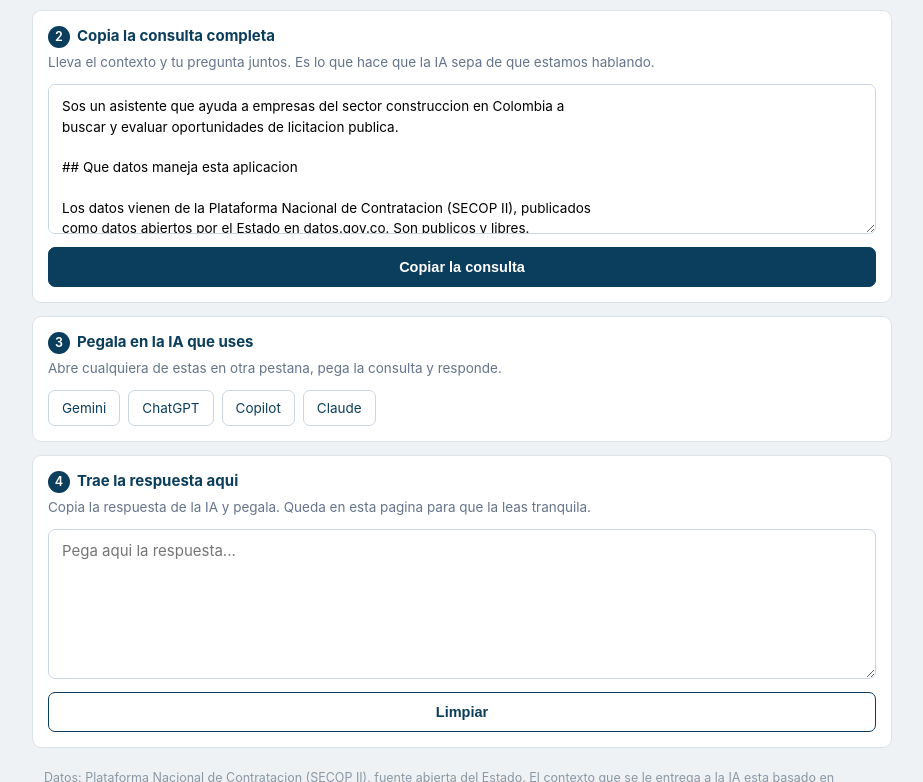
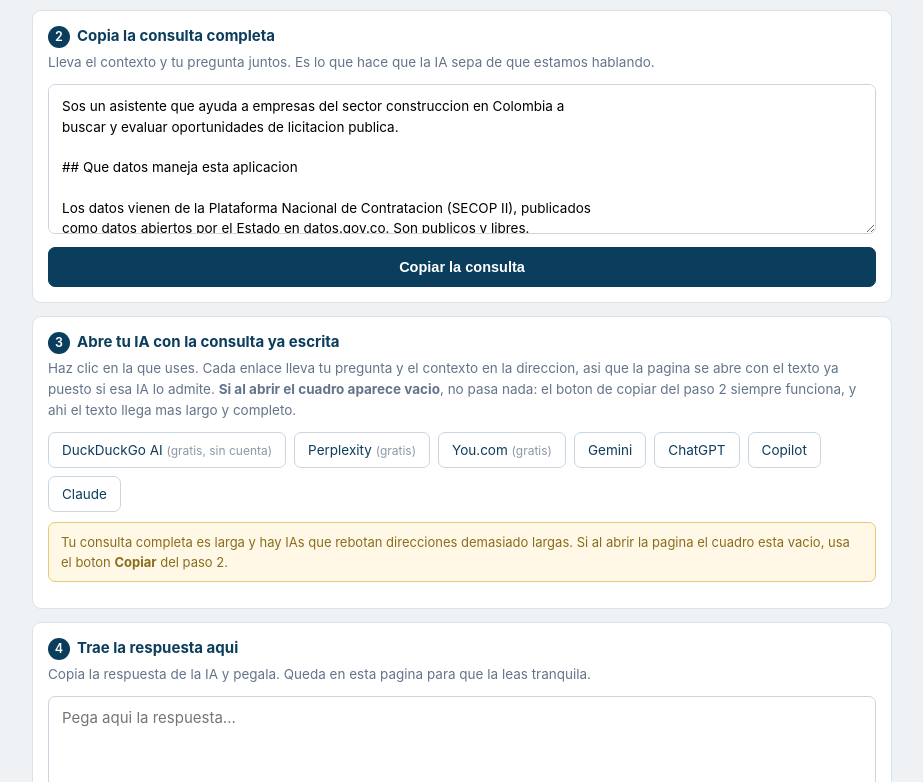
Before and after one commit to oscarFlerez/Trabajos, a plain HTML site: page web/agente.html in a window 1280 px wide. Shown: the part 465-1247 px from the top of the page, without its empty margins (178-1101 px from the left). Drawn offline with Linux system fonts and the light colour scheme.

Commit message:
Los enlaces abren la IA con la consulta ya escrita

```diff
--- a/web/agente.html
+++ b/web/agente.html
@@ -100,15 +100,18 @@
   </div>
 
   <div class="paso">
-    <h2><span class="num">3</span>Pegala en la IA que uses</h2>
-    <p>Abre cualquiera de estas en otra pestana, pega la consulta y responde.</p>
-    <div class="ias">
-      <a href="https://gemini.google.com/app" target="_blank" rel="noopener">Gemini</a>
-      <a href="https://chatgpt.com/" target="_blank" rel="noopener">ChatGPT</a>
-      <a href="https://copilot.microsoft.com/" target="_blank" rel="noopener">Copilot</a>
-      <a href="https://claude.ai/" target="_blank" rel="noopener">Claude</a>
-    </div>
+    <h2><span class="num">3</span>Abre tu IA con la consulta ya escrita</h2>
+    <p>Haz clic en la que uses. Cada enlace lleva tu pregunta y el contexto en la direccion,
+       asi que la pagina se abre con el texto ya puesto si esa IA lo admite.
+       <b>Si al abrir el cuadro aparece vacio</b>, no pasa nada: el boton de copiar del paso 2
+       siempre funciona, y ahi el texto llega mas largo y completo.</p>
+    <div class="ias" id="ias"></div>
+    <p id="largo" style="display:none;color:#8a6d1a;background:#fff8e6;border:1px solid #e8c877;
+       padding:9px 12px;border-radius:7px;font-size:13px;margin-top:10px">
+      Tu consulta completa es larga y hay IAs que rebotan direcciones demasiado largas.
+      Si al abrir la pagina el cuadro esta vacio, usa el boton <b>Copiar</b> del paso 2.</p>
   </div>
+
 
   <div class="paso">
     <h2><span class="num">4</span>Trae la respuesta aqui</h2>
@@ -137,9 +140,48 @@ const okCopia = document.getElementById("okCopia");
 
 const SEPARADOR = "\n\n---\n\nPREGUNTA DEL USUARIO:\n";
 
+/* Cada IA acepta el texto inicial de forma distinta. Algunas lo leen de la
+   direccion y abren el cuadro ya escrito; otras no lo soportan. Poner el
+   parametro no cuesta nada: si la IA lo lee, ahorra el pegado; si no, el
+   boton de copiar del paso 2 cubre el caso.
+
+   La diferencia se nota de verdad en un navegador, no se puede comprobar con
+   una peticion hecha desde el servidor: varias de estas webs responden 403 a
+   cualquier peticion que no venga de un navegador de verdad. */
+const IAS = [
+  { n: "DuckDuckGo AI", base: "https://duckduckgo.com/", p: "q", extra: "ia=chat&",
+    nota: "gratis, sin cuenta" },
+  { n: "Perplexity", base: "https://www.perplexity.ai/search?", p: "q", extra: "",
+    nota: "gratis" },
+  { n: "You.com", base: "https://you.com/search?", p: "q", extra: "", nota: "gratis" },
+  { n: "Gemini", base: "https://gemini.google.com/app?", p: "q", extra: "", nota: "" },
+  { n: "ChatGPT", base: "https://chatgpt.com/?", p: "q", extra: "", nota: "" },
+  { n: "Copilot", base: "https://copilot.microsoft.com/?", p: "q", extra: "", nota: "" },
+  { n: "Claude", base: "https://claude.ai/new?", p: "q", extra: "", nota: "" },
+];
+
+/* Por debajo de esto casi todas las webs aceptan la direccion. Por encima,
+   algunas la rebotan. A partir de 1500 caracteres de URL es riesgoso. */
+const LIMITE_URL = 1500;
+
+const cajaIas = document.getElementById("ias");
+const avisoLargo = document.getElementById("largo");
+
+function armarIas(texto) {
+  const codificada = encodeURIComponent(texto);
+  avisoLargo.style.display = codificada.length > LIMITE_URL ? "block" : "none";
+  cajaIas.innerHTML = IAS.map((ia) => {
+    const url = (ia.base + ia.extra + ia.p + "=" + codificada).replace(/&/g, "&amp;");
+    const marca = ia.nota ? ' <span style="color:#8b98a4;font-size:12px">(' + ia.nota + ")</span>" : "";
+    return '<a href="' + url + '" target="_blank" rel="noopener">' + ia.n + marca + "</a>";
+  }).join("");
+}
+
 function armar() {
   const p = pregunta.value.trim();
-  prompt.value = CONTEXTO + SEPARADOR + (p || "(escribe aqui tu pregunta)");
+  const texto = CONTEXTO + SEPARADOR + (p || "(escribe aqui tu pregunta)");
+  prompt.value = texto;
+  armarIas(texto);
   okCopia.style.display = "none";
 }
 pregunta.addEventListener("input", armar);
```
